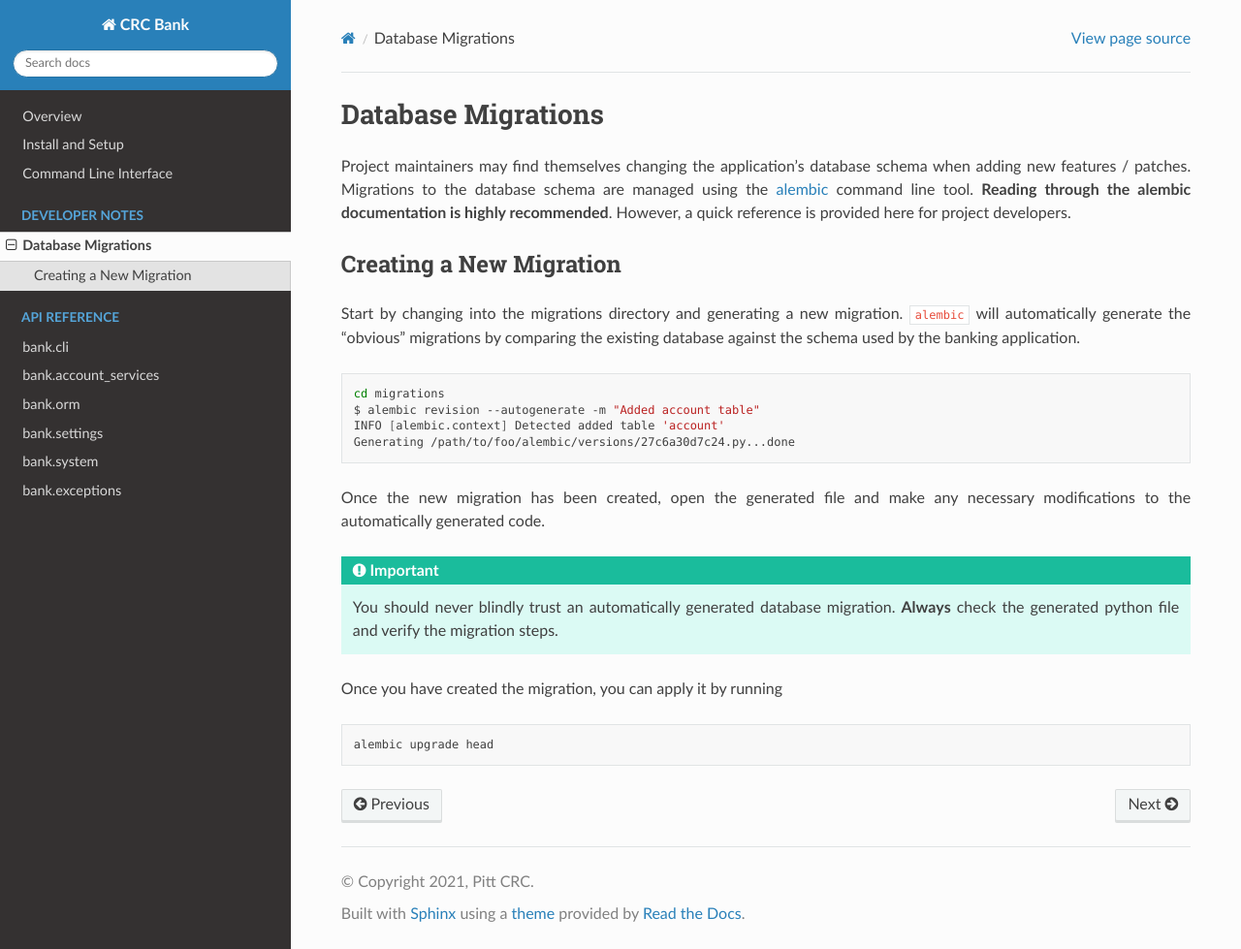
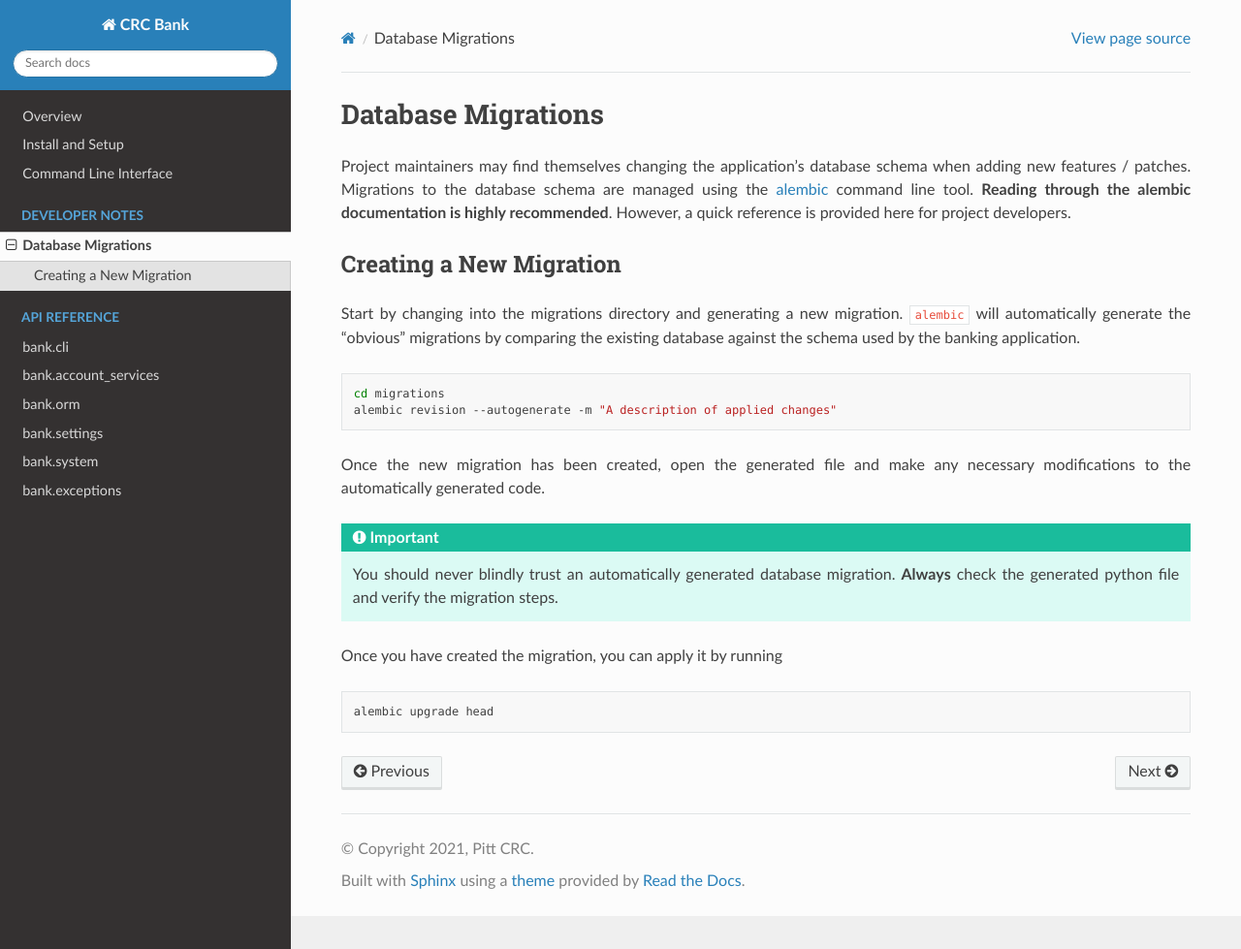
Before and after one commit to pitt-crc/bank, a Sphinx documentation site: the page built from docs/source/dev_notes/database_migrations.rst, in a window 1280 px wide and 979 px high. Shown: the whole window at 97% size. Built offline with Sphinx 7.4.7 and the Read the Docs theme 2.0.0, drawn with Linux system fonts in a browser that asks for light colours.

Commit message:
Cleans up code example for databse migrations

```diff
--- a/docs/source/dev_notes/database_migrations.rst
+++ b/docs/source/dev_notes/database_migrations.rst
@@ -16,9 +16,7 @@ the existing database against the schema used by the banking application.
 .. code-block:: bash
 
    cd migrations
-   $ alembic revision --autogenerate -m "Added account table"
-   INFO [alembic.context] Detected added table 'account'
-   Generating /path/to/foo/alembic/versions/27c6a30d7c24.py...done
+   alembic revision --autogenerate -m "A description of applied changes"
 
 Once the new migration has been created, open the generated file and
 make any necessary modifications to the automatically generated code.
```
